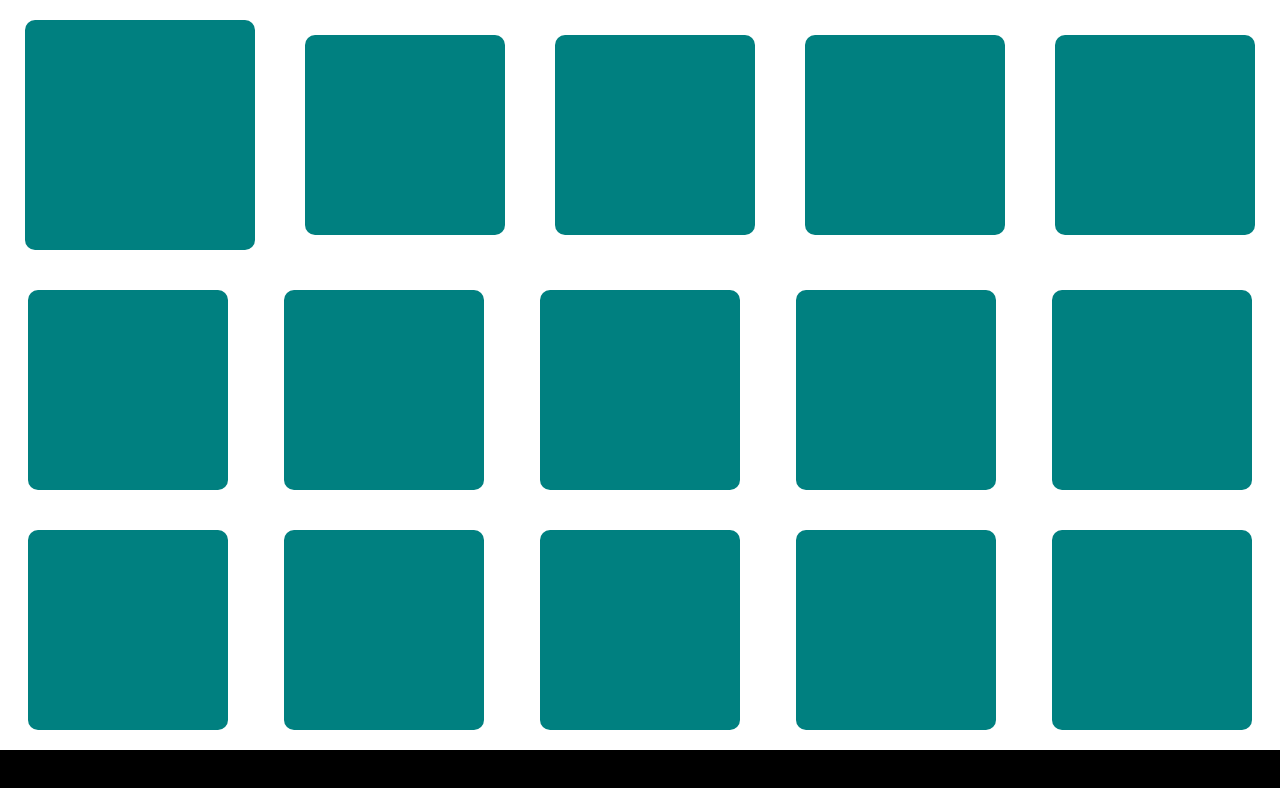
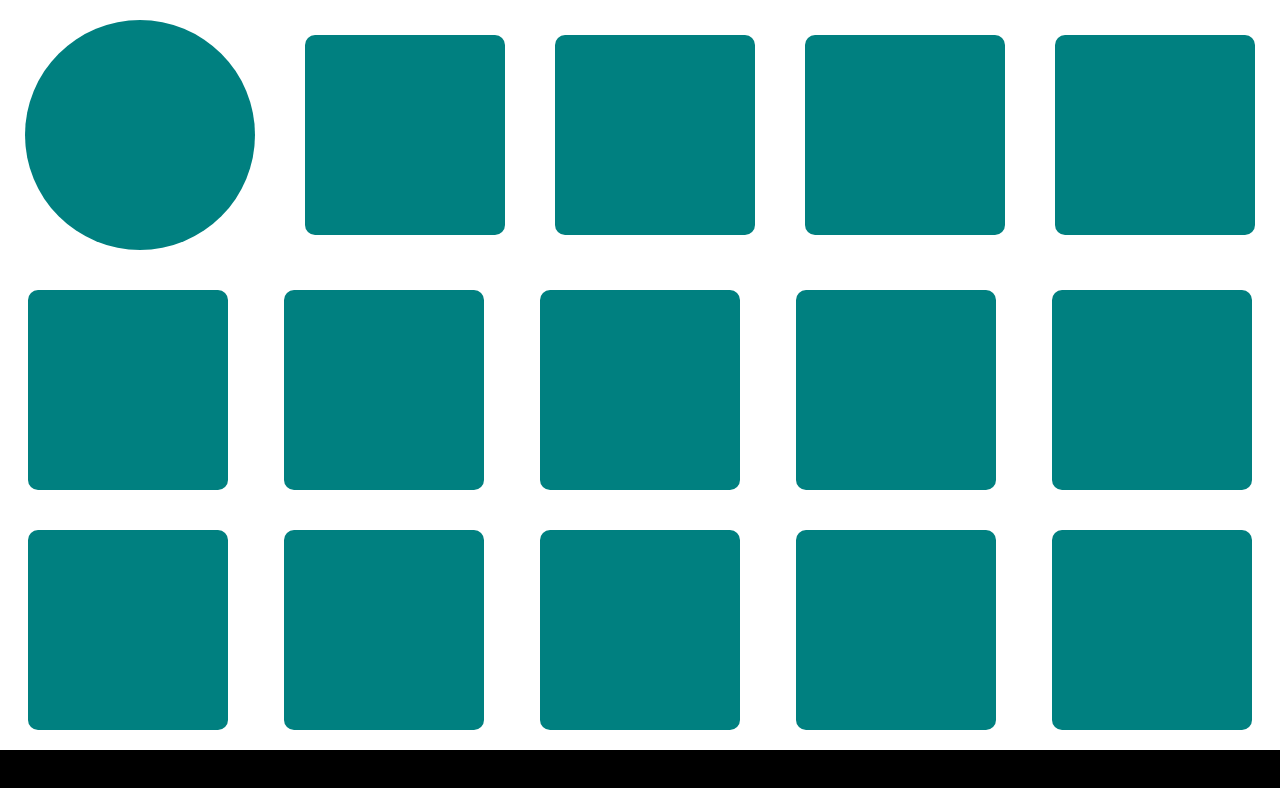
Before and after one commit to willisplummer/demo-squares, a website with bundled scripts: page index.html in a window 1280 px wide. In both pictures the pointer is over the element 128 px from the left and 120 px from the top of the page. Built offline with nearby package versions, Linux system fonts and the light colour scheme.

Commit message:
make them turn into circles on hover

```diff
--- a/index.js
+++ b/index.js
@@ -3,6 +3,7 @@ import Rx from 'rxjs/Rx'
 const SQUARE_COUNT = 50
 
 // Add more Squares as necessary
+
 const squares = document.getElementById("squares")
 const addRow = (parent, rowCount) => {
   const row = document.createElement("div")
--- a/style.css
+++ b/style.css
@@ -50,6 +50,7 @@ body {
 #squares .row .square:hover {
   width: 230px;
   height: 230px;
+  border-radius: 120px;
 }
 
 header {
```
